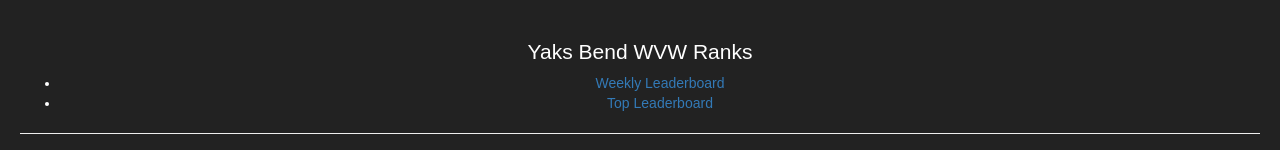
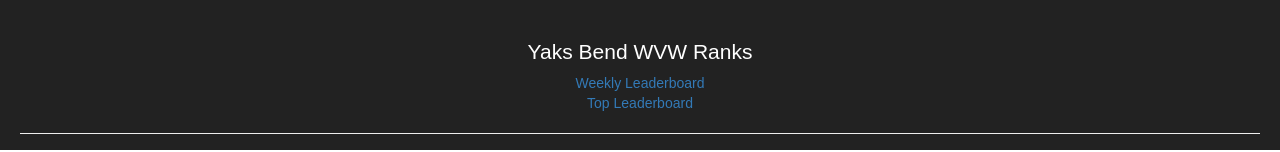
Before and after one commit to chrisivey01/gw2-killboard, a React (Create React App) app: page / in a window 1280 px wide. Shown: the top 152 px of the page. Built offline with nearby package versions, Linux system fonts and the light colour scheme; no server answers; grey boxes are pictures that could not be loaded.

Commit message:
css changes

```diff
--- a/src/App.css
+++ b/src/App.css
@@ -1,10 +1,7 @@
 .App {
   text-align: center;
-}
+  /*clip-path:polygon(0 0, 100% 0, 100% 85vh, 0 100%)*/
 
-.App-logo {
-  animation: App-logo-spin infinite 20s linear;
-  height: 80px;
 }
 
 .App-header {
@@ -12,10 +9,17 @@
   height: 150px;
   padding: 20px;
   color: white;
+
+  animation-name:moveInLeft;
+  animation-duration:3s;
+
+  /*background-image: linear-gradient(#7ed56f, #222222)*/
+
 }
 
 .App-title {
   font-size: 1.5em;
+
 }
 
 .App-intro {
@@ -24,9 +28,37 @@
 
 .fontColor{
   color:black;
+
 }
 
-@keyframes App-logo-spin {
-  from { transform: rotate(0deg); }
-  to { transform: rotate(360deg); }
+* {
+  margin:0;
+  padding:0;
+  box-sizing: border-box;
+
 }
+
+
+/*this removes ul/li for in header*/
+.weeklyAndTop{
+  list-style: none;
+
+
+}
+
+@keyframes moveInLeft{
+  0%{
+    opacity: 0;
+    transform:translateX(-100px);
+  }
+
+  80%{
+
+  }
+
+  100%{
+    opacity: 1;
+    transform:translate(0);
+
+  }
+}
--- a/src/Components/Router/RouterWeb.js
+++ b/src/Components/Router/RouterWeb.js
@@ -16,7 +16,7 @@ class RouterWeb extends Component {
         return (
             <Router>
                 <div>
-                    <ul>
+                    <ul className="weeklyAndTop">
                         <li onClick={this.props.loadWeeklyData}>
                             <Link to="/weekly">Weekly Leaderboard</Link>
                         </li>
```
